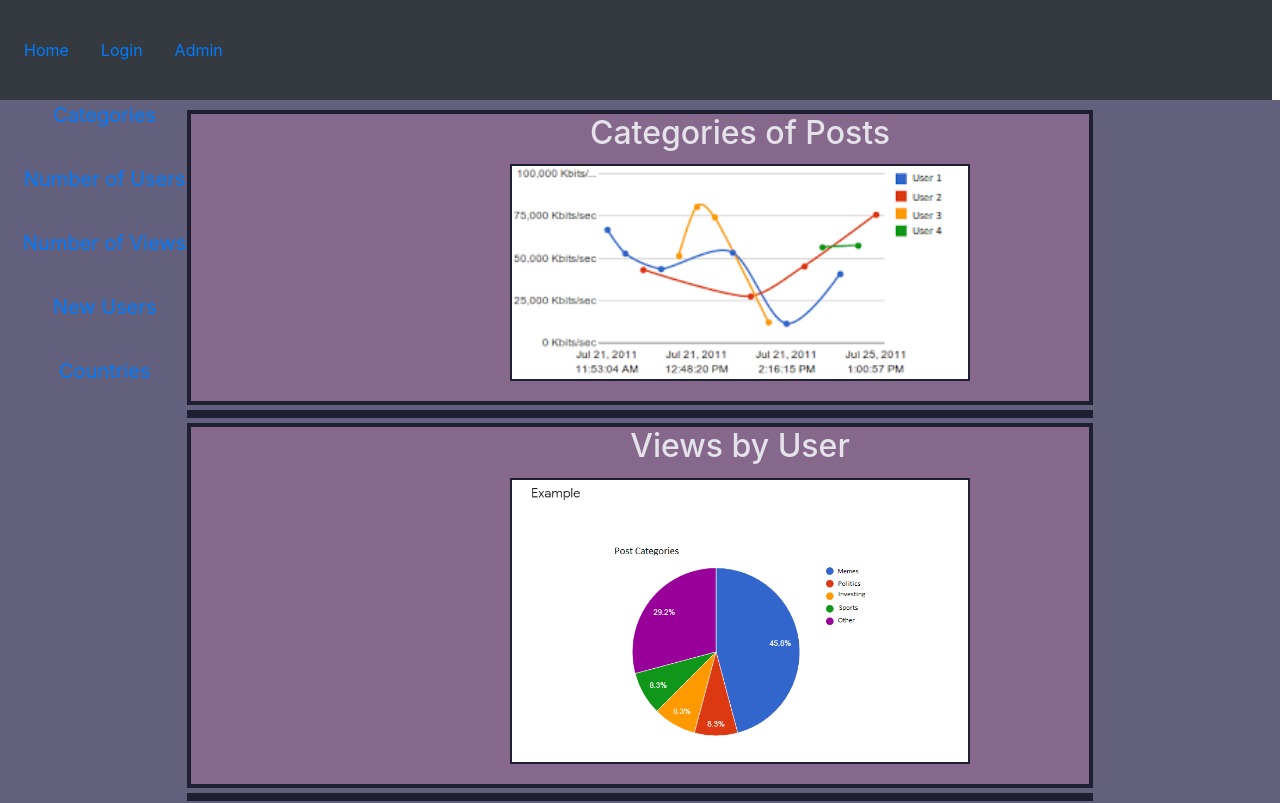
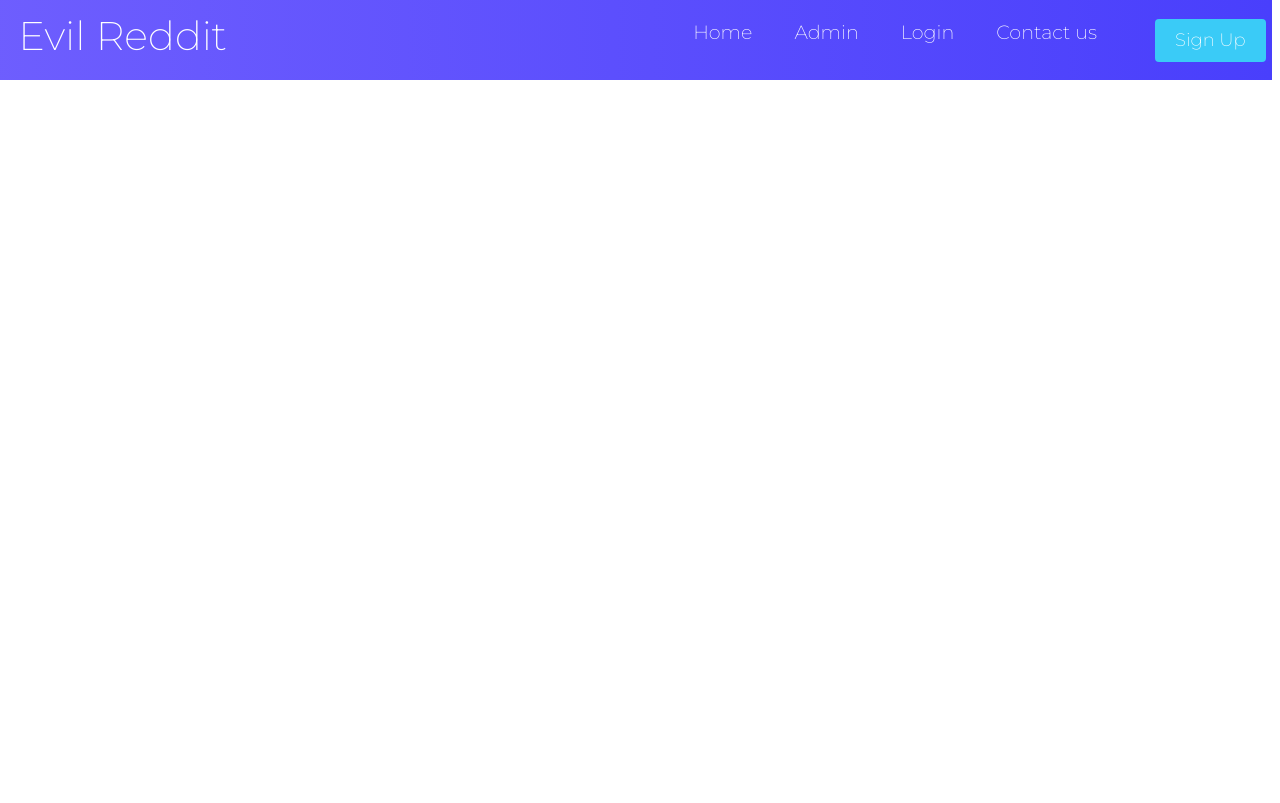
Before and after one commit to COSC360WinningProject/WinningProject, a React (Create React App) app in the folder forum-site/: page /admin in a window 1280 px wide. Shown: the top 803 px of the page. Built offline with nearby package versions, Linux system fonts and the light colour scheme; the HTML template or start-up script is replaced by a standard one.

Commit message:
Navigation Bar

```diff
--- a/forum-site/public/index.html
+++ b/forum-site/public/index.html
@@ -1,15 +1,17 @@
 <!DOCTYPE html>
 <html lang="en">
+
 <head>
   <meta charset="utf-8" />
   <link rel="icon" href="%PUBLIC_URL%/img/favicon.ico" />
   <meta name="viewport" content="width=device-width, initial-scale=1" />
   <meta name="theme-color" content="#000000" />
-    <meta
-      name="description"
-      content="Web site created using create-react-app"
-    />
+  <meta name="description" content="Web site created using create-react-app" />
   <link rel="apple-touch-icon" href="%PUBLIC_URL%/logo192.png" />
+  <link rel="preconnect" href="https://fonts.gstatic.com">
+  <link href="https://fonts.googleapis.com/css2?family=Montserrat:wght@200&display=swap" rel="stylesheet">
+  <link rel="stylesheet" href="https://use.fontawesome.com/releases/v5.15.3/css/all.css"
+    integrity="sha384-SZXxX4whJ79/gErwcOYf+zWLeJdY/qpuqC4cAa9rOGUstPomtqpuNWT9wdPEn2fk" crossorigin="anonymous">
   <!--
       manifest.json provides metadata used when your web app is installed on a
       user's mobile device or desktop. See https://developers.google.com/web/fundamentals/web-app-manifest/
@@ -24,14 +26,11 @@
       work correctly both with client-side routing and a non-root public URL.
       Learn how to configure a non-root public URL by running `npm run build`.
     -->
-    <link
-  rel="stylesheet"
-  href="https://cdn.jsdelivr.net/npm/bootstrap@4.6.0/dist/css/bootstrap.min.css"
-  integrity="sha384-B0vP5xmATw1+K9KRQjQERJvTumQW0nPEzvF6L/Z6nronJ3oUOFUFpCjEUQouq2+l"
-  crossorigin="anonymous"
-/>
+  <link rel="stylesheet" href="https://cdn.jsdelivr.net/npm/bootstrap@4.6.0/dist/css/bootstrap.min.css"
+    integrity="sha384-B0vP5xmATw1+K9KRQjQERJvTumQW0nPEzvF6L/Z6nronJ3oUOFUFpCjEUQouq2+l" crossorigin="anonymous" />
   <title>React App</title>
 </head>
+
 <body>
   <noscript>You need to enable JavaScript to run this app.</noscript>
   <div id="root"></div>
@@ -46,4 +45,5 @@
       To create a production bundle, use `npm run build` or `yarn build`.
     -->
 </body>
+
 </html>
--- a/forum-site/src/App.js
+++ b/forum-site/src/App.js
@@ -1,7 +1,7 @@
 // React Library Imports
 import React from 'react';
-import Navbar from 'react-bootstrap/Navbar';
-import Nav from 'react-bootstrap/Nav';
+//import Navbar from 'react-bootstrap/Navbar';
+//import Nav from 'react-bootstrap/Nav';
 import {
   BrowserRouter as Router,
   Switch,
@@ -12,11 +12,11 @@ import {
 import { Form } from './loginregister/Form';
 import { PostsContainer } from './PostsContainer';
 
-import { Admin } from './Admin.js';
+import { Admin } from './admin.js';
 // StyleSheet Imports
 import 'bootstrap/dist/css/bootstrap.min.css';
 import './styles/App.css';
-
+import NavigationBar from "./navbar/Navbar";
 
 
 
@@ -24,13 +24,14 @@ function App() {
 
   return (
     <Router>
-        <Navbar bg="dark" expand="lg">
+      {/* <Navbar bg="dark" expand="lg">
         <Nav.Link><Link to="/">Home</Link></Nav.Link>
         <Nav.Link><Link to="/login">Login</Link></Nav.Link>
         <Nav.Link><Link to="/admin">Admin</Link></Nav.Link>
-        </Navbar>
+      </Navbar> */}
       <div className="App">
-        <Switch>
+        <NavigationBar />
+        {/* <Switch>
           <Route path="/admin">
             <Admin />
           </Route>
@@ -40,7 +41,7 @@ function App() {
           <Route path="/">
             <PostsContainer />
           </Route>
-        </Switch>
+        </Switch> */}
       </div>
     </Router>
   );
--- /dev/null
+++ b/forum-site/src/navbar/Button.css
@@ -0,0 +1,52 @@
+:root{
+    --primary: #3acbf7;
+}
+
+.btn {
+    padding: 8px 20px;
+    border-radius: 4px;
+    outline: none;
+    border: none;
+    cursor: pointer;
+}
+
+
+.btn:hover {
+    padding: 8px 20px;
+    transition: all 0.3s ease-out;
+    background: #fff;
+    color: #6568F4;
+    transition: 250ms;
+}
+
+.btn--primary{
+    background-color: var(--primary);
+
+}
+
+
+.btn--outline{
+    background-color: transparent;
+    color: #fff;
+    padding: 8px 20px;
+    border-radius: 4px;
+    border: 1px solid var(--primary);
+    transition: all 0.3s ease-out;
+}
+
+
+.btn--medium{
+    padding: 8px 20px;
+    border-radius: 4px;
+    font-size: 18px;
+    color: #fff;
+
+}
+
+.btn--large{
+    padding: 12px 26px;
+    border-radius: 4px;
+    font-size: 20px;
+    color: #fff;
+
+}
--- /dev/null
+++ b/forum-site/src/navbar/Button.js
@@ -0,0 +1,28 @@
+import React from 'react';
+import './Button.css';
+
+const STYLES = [
+    'btn--primary',
+    'btn--outline'
+]
+
+const SIZES = [
+    'btn--medium',
+    'btn--large'
+]
+
+export const Button = ({
+    children,
+    type,
+    onClick,
+    buttonStyle,
+    buttonSize
+}) => {
+    const checkButtonStyle = STYLES.includes(buttonStyle) ? buttonStyle : STYLES[0]
+
+    const checkButtonSize = SIZES.includes(buttonSize) ? buttonSize : SIZES[0]
+
+    return (
+        <button className={`btn ${checkButtonStyle} ${checkButtonSize}`} onClick={onClick} type={type}>{children}</button>
+    )
+}
--- /dev/null
+++ b/forum-site/src/navbar/MenuItems.js
@@ -0,0 +1,27 @@
+export const MenuItems = [
+    {
+        title: 'Home',
+        url: '#',
+        styleName: 'nav-links'
+    },
+    {
+        title: 'Admin',
+        url: '#',
+        styleName: 'nav-links'
+    },
+    {
+        title: 'Login',
+        url: '#',
+        styleName: 'nav-links'
+    },
+    {
+        title: 'Contact us',
+        url: '#',
+        styleName: 'nav-links'
+    },
+    {
+        title: 'Sign up',
+        url: '#',
+        styleName: 'nav-links-mobile'
+    }
+]
--- /dev/null
+++ b/forum-site/src/navbar/Navbar.css
@@ -0,0 +1,134 @@
+.NavbarItems {
+    background: linear-gradient(90deg, rgb(110, 94, 254) 0%, rgba(73, 63, 252, 1) 100%);
+    height: 80px;
+    display: flex;
+    justify-content: center;
+    align-items: center;
+    font-size: 1.2rem;
+
+}
+
+.navbar-logo {
+    color: #fff;
+    justify-self: start;
+    margin-left: 20px;
+    cursor: pointer;
+}
+
+.nav-menu{
+    display: grid;
+    grid-template-columns: repeat(5,auto);
+    grid-gap: 10px;
+    list-style: none;
+    text-align: center;
+    width: 70vw;
+    justify-content: end;
+    margin-right: 2rem;
+}
+
+ .nav-links {
+     color:white;
+     text-decoration: none;
+     padding: 0.5rem 1rem;
+
+
+ }
+
+ .nav-links:hover{
+     background-color: white;
+     border-radius: 4px;
+     text-decoration: none;
+     transition: all 0.2s ease-out;
+ }
+
+ .fa-bars {
+     color: #fff;
+ }
+
+ .nav-links-mobile{
+     display: none;
+ }
+.menu-icon{
+    display: none;
+}
+
+@media screen and (max-width: 960px){
+    .NavbarItems{
+        position: relative;
+
+    }
+    .nav-menu{
+        display: flex;
+        flex-direction: column;
+        width: 100%;
+        height: 500px;
+        position: absolute;
+        top: 80px;
+        left: -100%;
+        opacity: 1;
+        transition: all 0.5s ease;
+    }
+
+
+    .nav-menu-active {
+        background: #6668f4;
+        left: 0;
+        opacity: 1;
+        transition: all 0.5s ease;
+        z-index: 1;
+    }
+
+    .nav-links{
+        text-align: center;
+
+        text-decoration: none;
+        padding: 2rem;
+        width: 100%;
+        display: table;
+    }
+    .nav-links:hover{
+        background-color: #7577fa;
+        border-radius: 0;
+    }
+    .navbar-logo{
+        position: absolute;
+        top: 0;
+        left: 0;
+        transform: translate(25%, 50%);
+    }
+    .menu-icon{
+        display: block;
+        position:  absolute;
+        top: 0;
+        right: 0;
+        transform: translate(-100%, 60%);
+        font-size: 1.8rem;
+        cursor: pointer;
+    }
+
+    .fa-times{
+        color: white;
+        font-size: 2rem;
+    }
+    .nav-links-mobile{
+        display: block;
+        text-align: center;
+        padding: 1.5rem;
+        margin: 2rem auto;
+        border-radius: 4px;
+        width: 80%;
+        background: #4ad9e4;
+        text-decoration: none;
+        color: #fff;
+        font-size: 1.5rem;
+    }
+
+    .nav-links-mobile:hover{
+        background: white;
+        color: #6568F4;
+        transition: 250ms;
+    }
+    Button{
+        display: none;
+    }
+}
--- /dev/null
+++ b/forum-site/src/navbar/Navbar.js
@@ -0,0 +1,42 @@
+import React, { Component } from 'react'
+import { Button } from './Button'
+
+import { MenuItems } from './MenuItems'
+import './Navbar.css'
+class NavigationBar extends Component {
+
+    state = { clicked: false }
+
+    handleClick = () => {
+        this.setState({ clicked: !this.state.clicked })
+    }
+    render() {
+        return (
+            <nav className="NavbarItems">
+                <h1 className="navbar-logo">Evil Reddit</h1>
+                <div className="menu-icon" onClick={this.handleClick}>
+                    <i className={this.state.clicked ? 'fas fa-times' : 'fas fa-bars'}></i>
+                </div>
+                <ul className={this.state.clicked ? 'nav-menu-active' : 'nav-menu'}>
+
+                    {MenuItems.map((item, index) => {
+                        return (
+                            <li key={index}>
+                                <a className={item.styleName} href={item.url} >
+                                    {item.title}
+                                </a>
+                            </li>
+                        )
+                    })}
+
+
+
+                </ul>
+                <Button>Sign Up</Button>
+            </nav>
+        )
+    }
+}
+
+
+export default NavigationBar
--- a/forum-site/src/styles/App.css
+++ b/forum-site/src/styles/App.css
@@ -1,11 +1,12 @@
-.App {
-  background-color: #ccc;
-  text-align: center;
-  display: grid;
-  grid-template-columns: 1fr;
-  justify-items: center;
+* {
+  box-sizing: border-box;
+  margin: 0;
+  padding: 0;
+  font-family: 'Montserrat', sans-serif;
+}
 
-}
+
+
 
 .posts {
   text-align: center;
```
Lines whose indentation alone changed are shown as unchanged.
